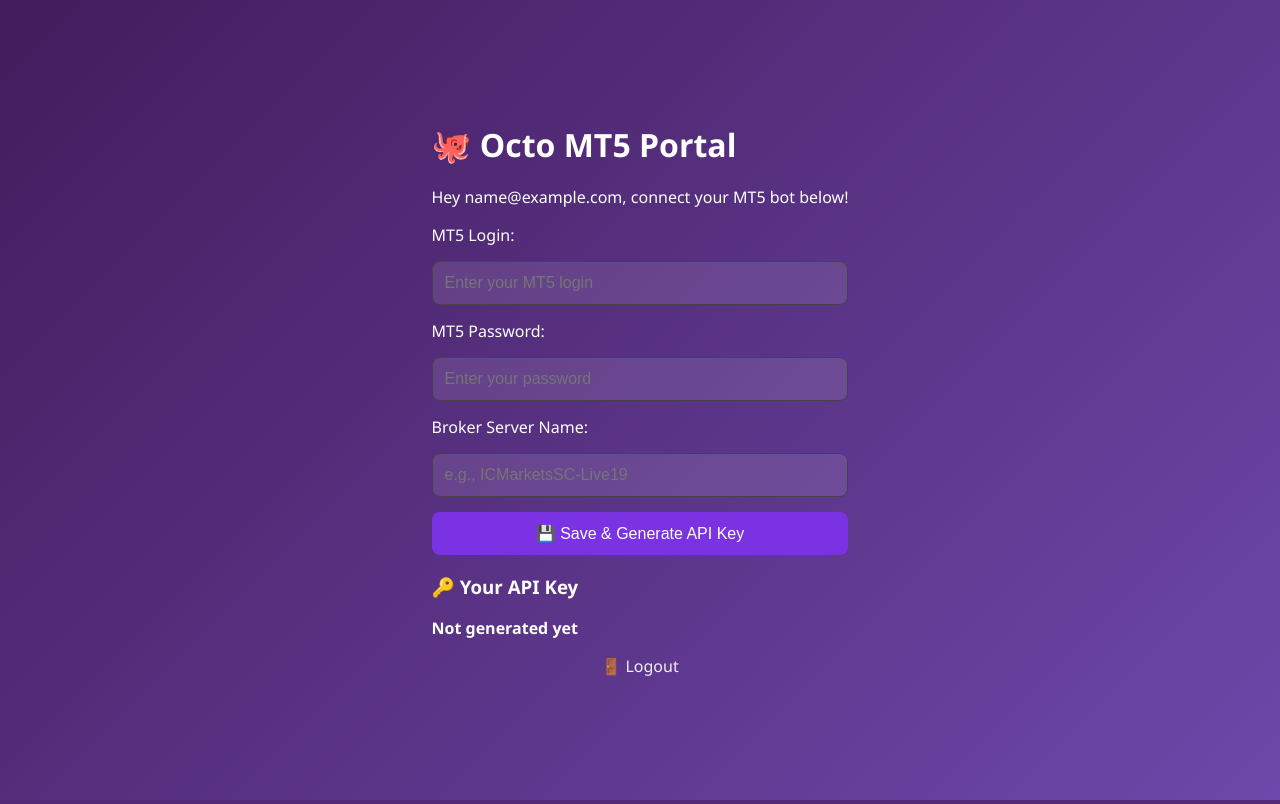
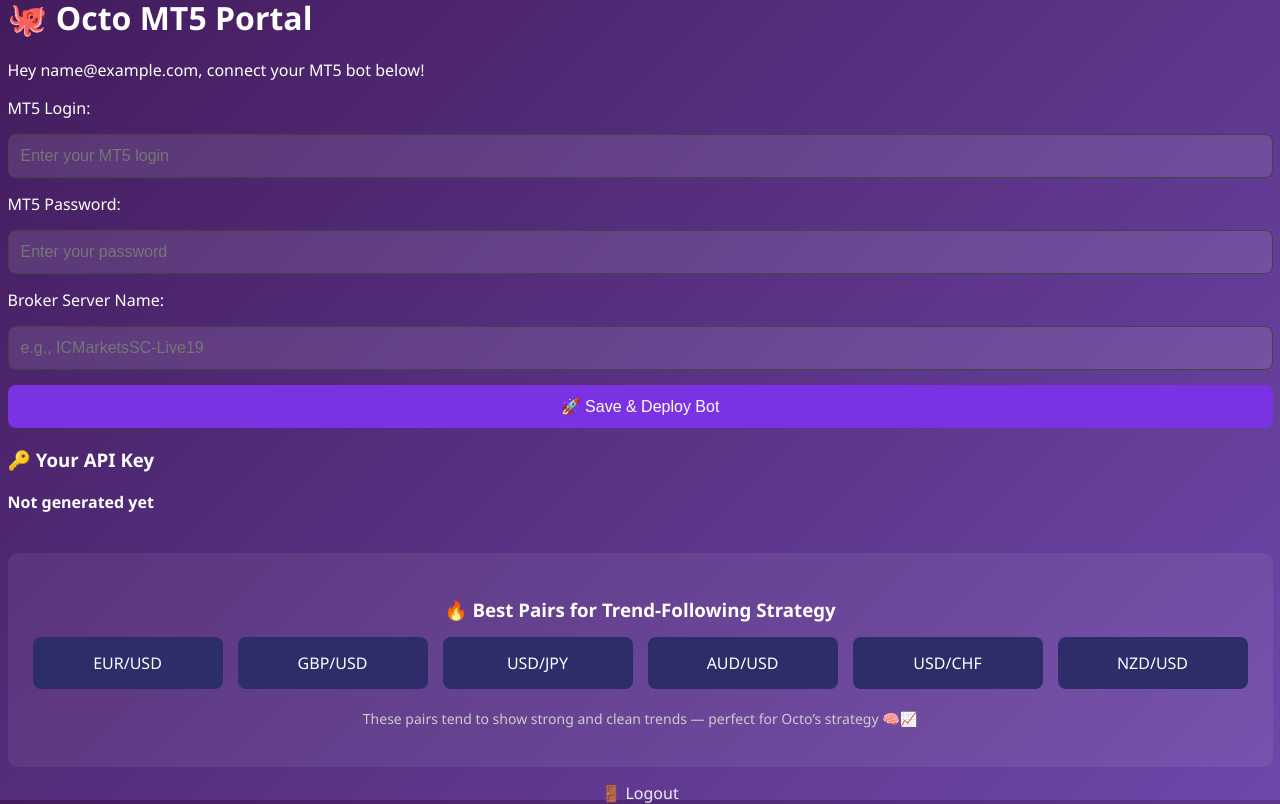
Before and after one commit to crediboost-0/subscription-api, a Flask app: page /portal in a window 1280 px wide. Run offline with Flask 2, Linux system fonts and the light colour scheme; the visitor is signed in with stand-in values (Sample User, id 1); data comes from the database, SQL or seed files in the repository.

Commit message:
Update home.html

```diff
--- a/templates/home.html
+++ b/templates/home.html
@@ -4,9 +4,7 @@
     <meta charset="UTF-8">
     <meta name="viewport" content="width=device-width, initial-scale=1.0">
     <title>Octo MT5 Portal</title>
-    <!-- Link external stylesheet -->
     <link rel="stylesheet" href="{{ url_for('static', filename='styles.css') }}">
-    <!-- Favicon for branding -->
     <link rel="icon" href="{{ url_for('static', filename='favicon.ico') }}" type="image/x-icon">
 </head>
 <body class="gradient-bg">
@@ -14,7 +12,6 @@
         <h1>🐙 Octo MT5 Portal</h1>
         <p>Hey {{ user.email }}, connect your MT5 bot below!</p>
 
-        <!-- Updated form styling and placeholders -->
         <form method="POST">
             <label for="mt5_login">MT5 Login:</label>
             <input type="text" name="mt5_login" id="mt5_login" value="{{ user.mt5_login or '' }}" placeholder="Enter your MT5 login" required>
@@ -25,16 +22,28 @@
             <label for="broker">Broker Server Name:</label>
             <input type="text" name="broker" id="broker" placeholder="e.g., ICMarketsSC-Live19" value="{{ user.broker or '' }}" required>
 
-            <button type="submit">💾 Save & Generate API Key</button>
+            <button type="submit">🚀 Save & Deploy Bot</button>
         </form>
 
-        <!-- API key box for user information -->
         <div class="api-key-box">
             <h3>🔑 Your API Key</h3>
             <p><strong>{{ user.api_key if user.api_key else "Not generated yet" }}</strong></p>
         </div>
 
-        <!-- Logout link for easy navigation -->
+        <!-- New Section: Recommended Currency Pairs -->
+        <div class="currency-suggestion-box" style="margin-top: 40px; padding: 25px; background-color: #ffffff10; border-radius: 10px; text-align: center;">
+            <h3 style="color: #fff; margin-bottom: 15px;">🔥 Best Pairs for Trend-Following Strategy</h3>
+            <div style="display: flex; flex-wrap: wrap; justify-content: center; gap: 15px;">
+                <div style="padding: 15px 20px; background-color: #2d2d6a; color: white; border-radius: 8px; min-width: 150px;">EUR/USD</div>
+                <div style="padding: 15px 20px; background-color: #2d2d6a; color: white; border-radius: 8px; min-width: 150px;">GBP/USD</div>
+                <div style="padding: 15px 20px; background-color: #2d2d6a; color: white; border-radius: 8px; min-width: 150px;">USD/JPY</div>
+                <div style="padding: 15px 20px; background-color: #2d2d6a; color: white; border-radius: 8px; min-width: 150px;">AUD/USD</div>
+                <div style="padding: 15px 20px; background-color: #2d2d6a; color: white; border-radius: 8px; min-width: 150px;">USD/CHF</div>
+                <div style="padding: 15px 20px; background-color: #2d2d6a; color: white; border-radius: 8px; min-width: 150px;">NZD/USD</div>
+            </div>
+            <p style="color: #ccc; font-size: 14px; margin-top: 20px;">These pairs tend to show strong and clean trends — perfect for Octo’s strategy 🧠📈</p>
+        </div>
+
         <a class="logout-link" href="{{ url_for('logout') }}">🚪 Logout</a>
     </div>
 </body>
```
